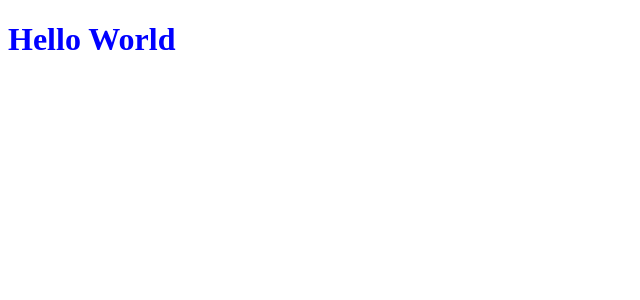
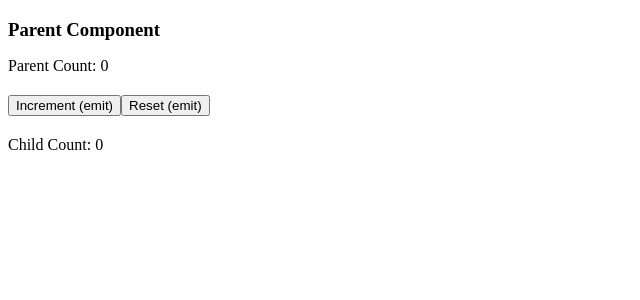
Before and after one commit to oa-netigo/vue-learning, a Vue app: page / in a window 1280 px wide. Shown: the top 300 px of the page, without its empty margins (0-640 px from the left). Built offline with nearby package versions, Linux system fonts and the light colour scheme.

Commit message:
feat: Refactor examples and add new components for event handling and emits; remove unused conditional rendering examples

```diff
--- a/src/App.vue
+++ b/src/App.vue
@@ -3,10 +3,11 @@
 import Start from './topics/basics/0_Start.vue';
 // import TextInterpolation from './topics/basics/1_TextInterpolation.vue';
 // import AttributeBinding from './topics/basics/2_AttributeBinding.vue';
-// import ConditionalRenderingExampleOne from './topics/basics/3_ConditionalRenderingExampleOne.vue';
-// import ConditionalRenderingExampleTwo from './topics/basics/4_ConditionalRenderingExampleTwo.vue';
-// import ListRenderingExampleOne from './topics/basics/5_ListRenderingExampleOne.vue';
-// import ListRenderingExampleTwo from './topics/basics/6_ListRenderingExampleTwo.vue';
+// import EventHandling from './topics/basics/3_EventHandling.vue';
+// import ConditionalRenderingExampleOne from './topics/basics/4_ConditionalRenderingExampleOne.vue';
+// import ConditionalRenderingExampleTwo from './topics/basics/5_ConditionalRenderingExampleTwo.vue';
+// import ListRenderingExampleOne from './topics/basics/6_ListRenderingExampleOne.vue';
+// import ListRenderingExampleTwo from './topics/basics/7_ListRenderingExampleTwo.vue';
 
 /* Reactivity */
 // import ReactivityExampleOne from './topics/reactivity/1_ReactivityExampleOne.vue';
@@ -24,6 +25,7 @@
 // import DynamicProps from './topics/components/3_DynamicProps.vue';
 // import PropDrilling from './topics/components/4_PropDrilling.vue';
 // import ProvideAndInject from './topics/components/5_ProvideAndInject.vue';
+import Emit from './topics/components/6_Emits.vue';
 
 /* Slots */
 // import Slots from './topics/slots/1_Slots.vue';
@@ -47,9 +49,10 @@
 
 <template>
   <!-- ### Basics ### -->
-   <Start />
+   <!-- <Start /> -->
   <!-- <TextInterpolation /> -->
   <!-- <AttributeBinding /> -->
+  <!-- <EventHandling /> -->
   <!-- <ConditionalRenderingExampleOne /> -->
   <!-- <ConditionalRenderingExampleTwo  /> -->
   <!-- <ListRenderingExampleOne /> -->
@@ -71,6 +74,7 @@
   <!-- <DynamicProps /> -->
   <!-- <PropDrilling /> -->
   <!-- <ProvideAndInject /> -->
+  <Emit />
 
   <!-- ### Slots ### -->
   <!-- <Slots /> -->
--- /dev/null
+++ b/src/components/EmitExampleChild.vue
@@ -0,0 +1,43 @@
+/*
+ * Emits (Child → Parent Communication)
+ *
+ * Mit $emit kann eine Kind-Komponente Events an die Eltern-Komponente senden.
+ * Der Elternteil kann diese Events dann abfangen und darauf reagieren.
+ *
+ * Syntax:
+ * defineEmits(['eventName'])
+ * emit('eventName', payload)
+ */
+
+<script setup>
+import { ref } from "vue";
+
+// Definiere erlaubte Events
+const emit = defineEmits(['increment', 'reset']);
+
+// Lokaler Counter im Kind (optional, könnte auch nur Buttons senden)
+const localCount = ref(0);
+
+function incrementChild() {
+  localCount.value++;
+  emit('increment', localCount.value);
+}
+
+function resetChild() {
+  localCount.value = 0;
+  emit('reset');
+}
+</script>
+
+<template>
+  <button @click="incrementChild">Increment (emit)</button>
+  <button @click="resetChild">Reset (emit)</button>
+
+  <p>Child Count: {{ localCount }}</p>
+</template>
+
+<style scoped>
+button {
+  margin: 4px 0;
+}
+</style>
--- /dev/null
+++ b/src/topics/basics/3_EventHandling.vue
@@ -0,0 +1,79 @@
+/*
+ * Event Handling
+ *
+ * Vue ermöglicht es, DOM-Events mit Methoden oder Inline-Handlern zu verknüpfen.
+ *
+ * Syntax:
+ * v-on:event="handler"
+ * @event="handler"
+ *
+ * Event-Modifier:
+ * .prevent  → verhindert Standardverhalten (z. B. Form-Submit)
+ * .stop     → stoppt Event-Bubbling
+ * .once     → Event wird nur einmal ausgelöst
+ */
+
+<script setup>
+import { ref } from "vue";
+
+const count = ref(0);
+
+function increment() {
+  count.value++;
+}
+
+function reset() {
+  count.value = 0;
+}
+
+function showAlert(message) {
+  alert(message);
+}
+</script>
+
+<template>
+  <!-- Standard Event Binding -->
+  <button v-on:click="increment">Increment (v-on)</button>
+
+  <br>
+
+  <!-- Kurzschreibweise -->
+  <button @click="increment">Increment (@)</button>
+
+  <br>
+
+  <!-- Inline-Handler -->
+  <button @click="count++">Increment Inline</button>
+
+  <br>
+
+  <!-- Mehrere Handler -->
+  <button @click="increment(); showAlert('Button clicked!')">
+    Increment + Alert
+  </button>
+
+  <br>
+
+  <!-- Event-Modifier -->
+  <form @submit.prevent="showAlert('Form submitted!')">
+    <button type="submit">Submit (prevent default)</button>
+  </form>
+
+  <br>
+
+  <button @click.once="showAlert('Only once!')">Click Once</button>
+
+  <br>
+
+  <button @click.stop="showAlert('Stopped event!')">Stop Propagation</button>
+
+  <p>Count: {{ count }}</p>
+
+  <button @click="reset">Reset</button>
+</template>
+
+<style scoped>
+button {
+  margin: 4px 0;
+}
+</style>
--- /dev/null
+++ b/src/topics/components/6_Emits.vue
@@ -0,0 +1,52 @@
+/*
+ * v-on / $emit
+ *
+ * - $emit wird in Vue verwendet, um von einer Kind-Komponente ein benutzerdefiniertes Ereignis
+ *   an die Eltern-Komponente zu senden.
+ *
+ * - Damit können Kind-Komponenten "signalisieren", dass etwas passiert ist
+ *   (z. B. ein Button-Klick oder eine Eingabeänderung), ohne die Logik der Eltern direkt zu verändern.
+ *
+ * - Die Eltern-Komponente kann dieses Ereignis mit v-on (oder @) abhören und darauf reagieren.
+ */
+
+/*
+ * Emits (Parent catches Child Events)
+ *
+ * Der Elternteil kann die Events der Kind-Komponente
+ * wie native DOM-Events behandeln.
+ *
+ * Syntax:
+ * <Child @eventName="handler" />
+ */
+
+<script setup>
+import { ref } from "vue";
+import EmitExampleChild from "@/components/EmitExampleChild.vue";
+
+const parentCount = ref(0);
+
+function handleIncrement(value) {
+  parentCount.value = value;
+}
+
+function handleReset() {
+  parentCount.value = 0;
+}
+</script>
+
+<template>
+  <h3>Parent Component</h3>
+  <p>Parent Count: {{ parentCount }}</p>
+
+  <EmitExampleChild
+    @increment="handleIncrement"
+    @reset="handleReset"
+  />
+</template>
+
+<style scoped>
+h3 {
+  margin-bottom: 8px;
+}
+</style>
```
Also changed, not shown: src/topics/basics/4_ConditionalRenderingExampleOne.vue (renamed from src/topics/basics/3_ConditionalRenderingExampleOne.vue), src/topics/basics/5_ConditionalRenderingExampleTwo.vue (renamed from src/topics/basics/4_ConditionalRenderingExampleTwo.vue), src/topics/basics/6_ListRenderingExampleOne.vue (renamed from src/topics/basics/5_ListRenderingExampleOne.vue), src/topics/basics/7_ListRenderingExampleTwo.vue (renamed from src/topics/basics/6_ListRenderingExampleTwo.vue).
